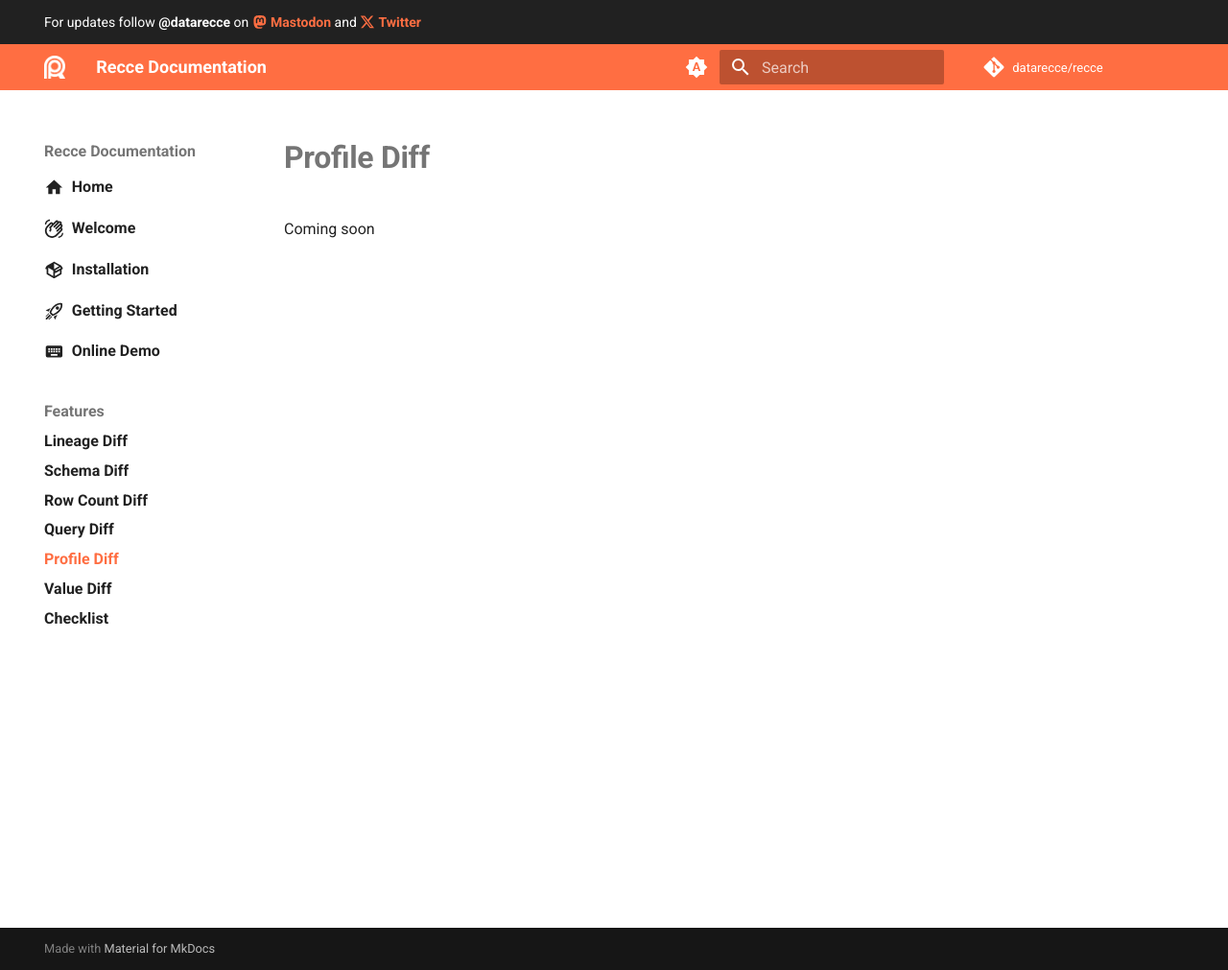
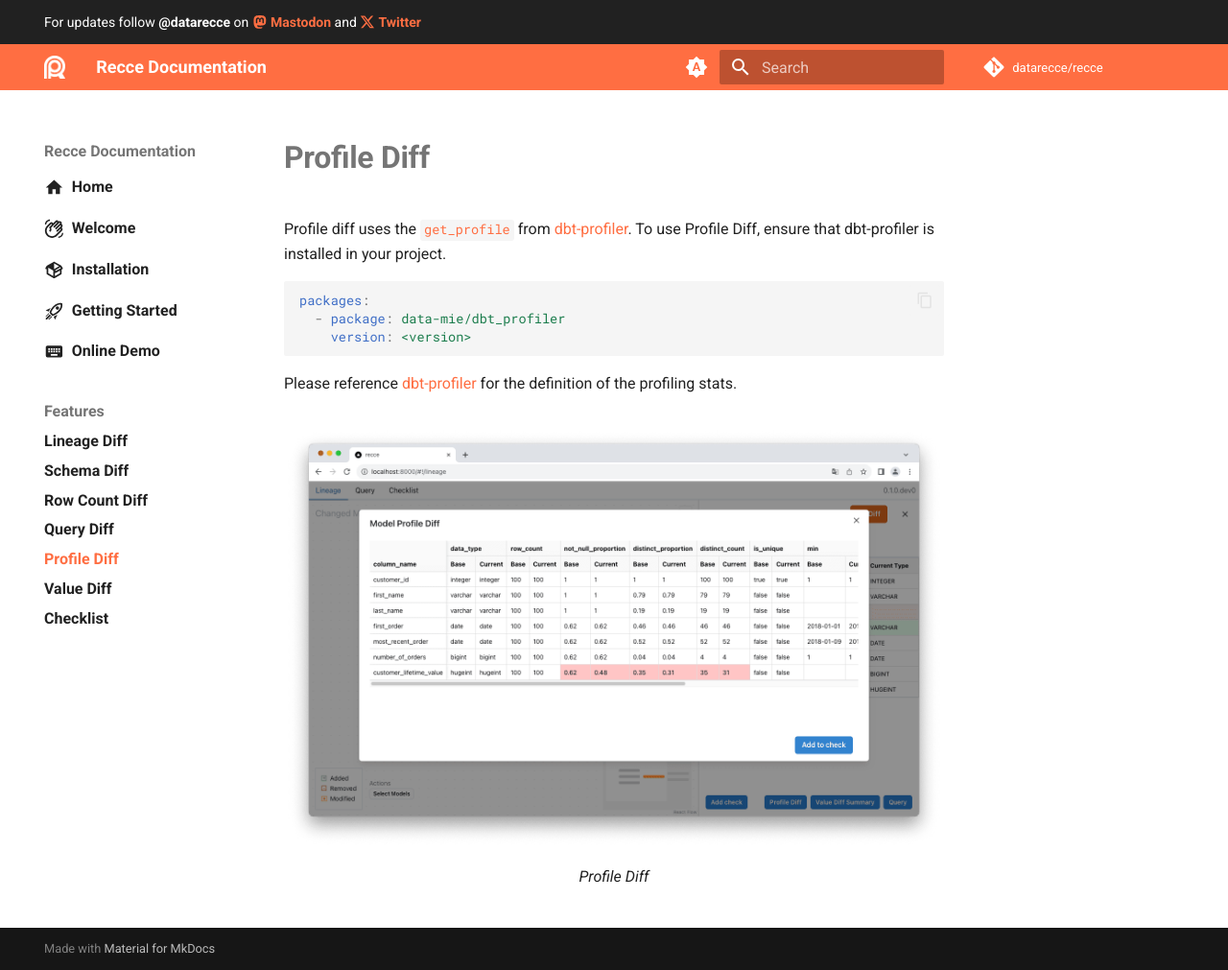
Before and after one commit to DataRecce/recce-documentation, an MkDocs documentation site: the page built from docs/docs/features/profile-diff.md, in a window 1280 px wide and 1011 px high. Shown: the whole window at 96% size. Built offline with MkDocs 1.6.1 and Material for MkDocs 9.7.7, drawn with Linux system fonts in a browser that asks for light colours; comment, search, counter and statistics services are not loaded.

Commit message:
profile diff page

````diff
--- a/docs/docs/features/profile-diff.md
+++ b/docs/docs/features/profile-diff.md
@@ -3,4 +3,18 @@
 ---
 
 # Profile Diff
-Coming soon
+
+Profile diff uses the `get_profile` from [dbt-profiler](https://hub.getdbt.com/data-mie/dbt_profiler/latest/). To use Profile Diff, ensure that dbt-profiler is installed in your project.
+
+```yaml
+packages:
+  - package: data-mie/dbt_profiler
+    version: <version>
+```
+
+Please reference [dbt-profiler](https://hub.getdbt.com/data-mie/dbt_profiler/latest/#dbt-profiler) for the definition of the profiling stats.
+
+<figure markdown>
+  ![Recce Profile Diff](../../assets/images/features/profile-diff.png)
+  <figcaption>Profile Diff</figcaption>
+</figure>
````
Also changed, not shown: docs/assets/images/features/profile-diff.png (added).
